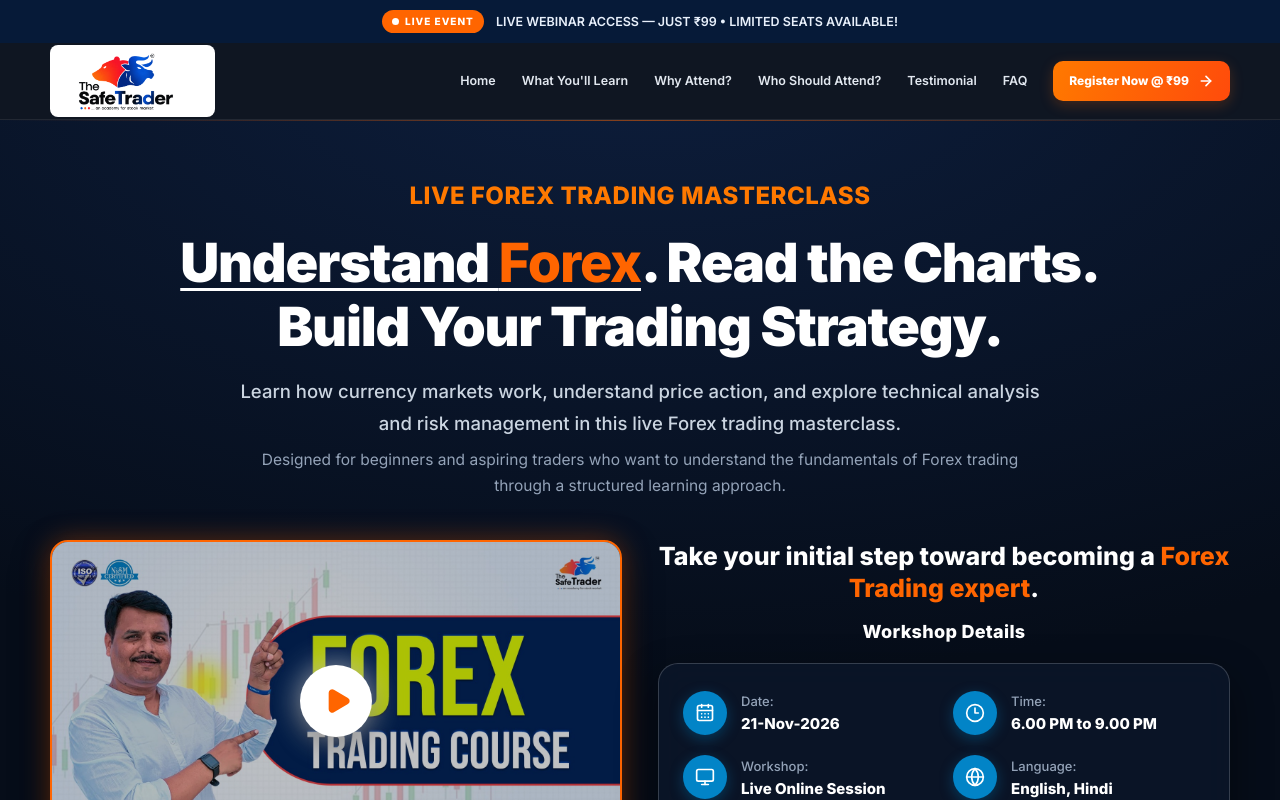
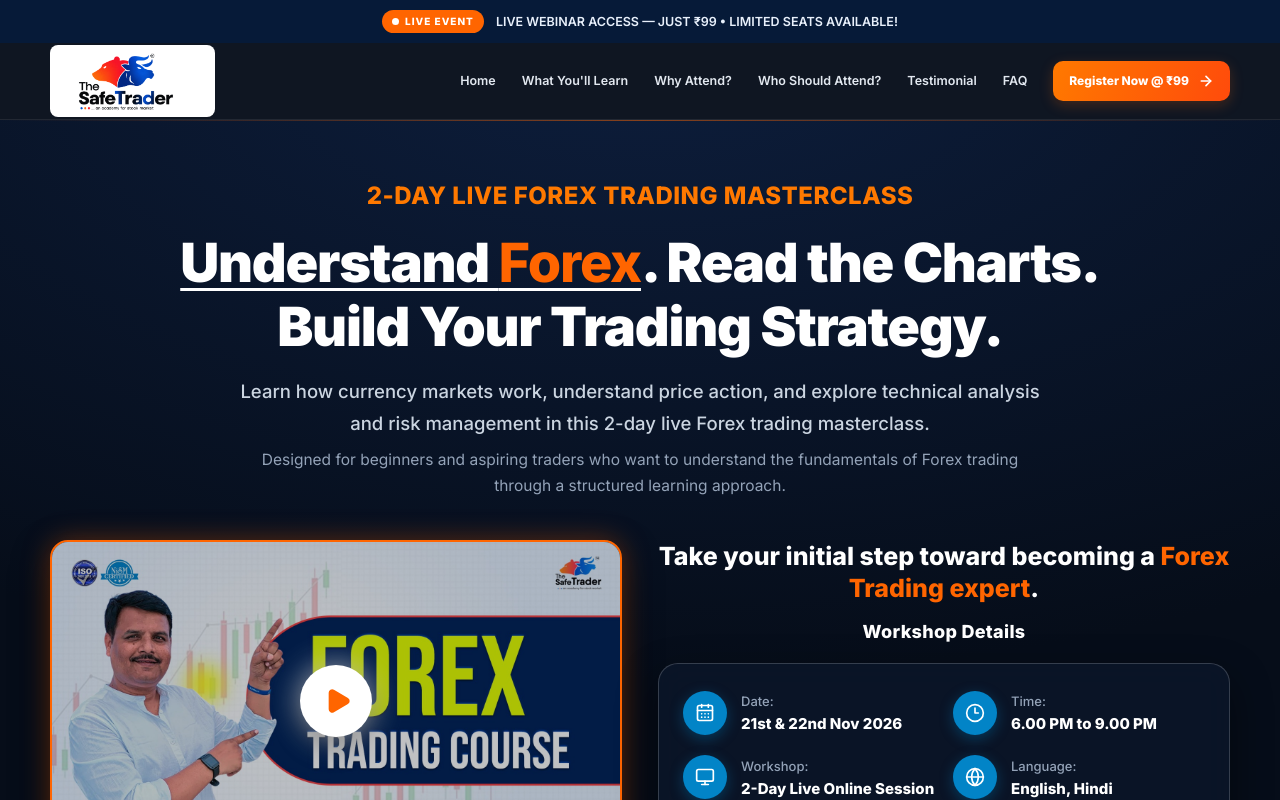
Before and after one commit to pandaece-murali/safe-trader-forex-masterclass, a Next.js app: page / in a window 1280 px wide. Shown: the top 800 px of the page. Built offline with nearby package versions, Linux system fonts and the light colour scheme.

Commit message:
All 2 days nupdate

```diff
--- a/app/components/TestimonialsSection.tsx
+++ b/app/components/TestimonialsSection.tsx
@@ -164,7 +164,7 @@ export default function TestimonialsSection() {
         {/* CTA Button */}
         <div className="testimonial-cta-wrap">
           <a href="#register" className="register-button testimonial-cta-btn">
-            JOIN THE LIVE FOREX MASTERCLASS — ₹99
+            JOIN THE 2-DAY LIVE FOREX MASTERCLASS — ₹99
             <ArrowRight size={19} strokeWidth={2.5} />
           </a>
         </div>
--- a/app/layout.tsx
+++ b/app/layout.tsx
@@ -14,9 +14,9 @@ const geistMono = Geist_Mono({
 });
 
 export const metadata: Metadata = {
-  title: "Live Forex Trading Masterclass | The Safe Trader Academy",
+  title: "2-Day Live Forex Trading Masterclass | The Safe Trader Academy",
   description:
-    "Learn the fundamentals of currency markets, chart analysis, and risk management in a live educational masterclass by The Safe Trader Academy.",
+    "Learn the fundamentals of currency markets, chart analysis, and risk management in a 2-day live educational masterclass by The Safe Trader Academy.",
   icons: {
     icon: [
       { url: "/favicon.ico" },
--- a/app/page.tsx
+++ b/app/page.tsx
@@ -308,9 +308,9 @@ const faqs = [
   },
 ];
 
-const WEBINAR_DATE = "21-Nov-2026";
+const WEBINAR_DATE = "21st & 22nd Nov 2026";
 const WEBINAR_TIME = "6.00 PM to 9.00 PM";
-const WEBINAR_MODE = "Live Online Session";
+const WEBINAR_MODE = "2-Day Live Online Session";
 const WEBINAR_LANGUAGE = "English, Hindi";
 const REGISTRATION_URL = "https://rzp.io/rzp/jzhEnqTU";
 
@@ -490,7 +490,7 @@ export default function Home() {
             {/* Top Eyebrow Accent (Orange Logo Accent) */}
             <Reveal as="div" direction="up" delay={0.1}>
               <div className="ck-hero-eyebrow-accent">
-                LIVE FOREX TRADING MASTERCLASS
+                2-DAY LIVE FOREX TRADING MASTERCLASS
               </div>
             </Reveal>
 
@@ -507,7 +507,7 @@ export default function Home() {
             {/* Subtitle Paragraphs */}
             <Reveal as="div" direction="up" delay={0.2}>
               <p className="ck-hero-desc-primary">
-                Learn how currency markets work, understand price action, and explore technical analysis and risk management in this live Forex trading masterclass.
+                Learn how currency markets work, understand price action, and explore technical analysis and risk management in this 2-day live Forex trading masterclass.
               </p>
               <p className="ck-hero-desc-secondary">
                 Designed for beginners and aspiring traders who want to understand the fundamentals of Forex trading through a structured learning approach.
@@ -897,7 +897,7 @@ export default function Home() {
           {/* CTA: JOIN THE LIVE FOREX MASTERCLASS — ₹99 */}
           <div style={{ textAlign: "center", marginTop: 44 }}>
             <a href={REGISTRATION_URL} className="register-button" style={{ minHeight: 52, padding: "14px 36px", fontSize: 15 }}>
-              <span>JOIN THE LIVE FOREX MASTERCLASS — ₹99</span>
+              <span>JOIN THE 2-DAY LIVE FOREX MASTERCLASS — ₹99</span>
               <ArrowRight size={18} strokeWidth={2.5} />
             </a>
           </div>
@@ -1155,12 +1155,12 @@ export default function Home() {
             </div>
             <p>
               Learn the fundamentals of currency markets, chart analysis, and
-              risk management in a live educational masterclass by The Safe
+              risk management in a 2-day live educational masterclass by The Safe
               Trader Academy.
             </p>
             <div className="final-cta-badge-row">
               <span className="final-cta-live-badge">
-                LIVE FOREX TRADING MASTERCLASS
+                2-DAY LIVE FOREX TRADING MASTERCLASS
               </span>
             </div>
             <div className="final-event-details">
```
Also changed, not shown: app/thank-you/page.tsx (+5 -5 lines).
